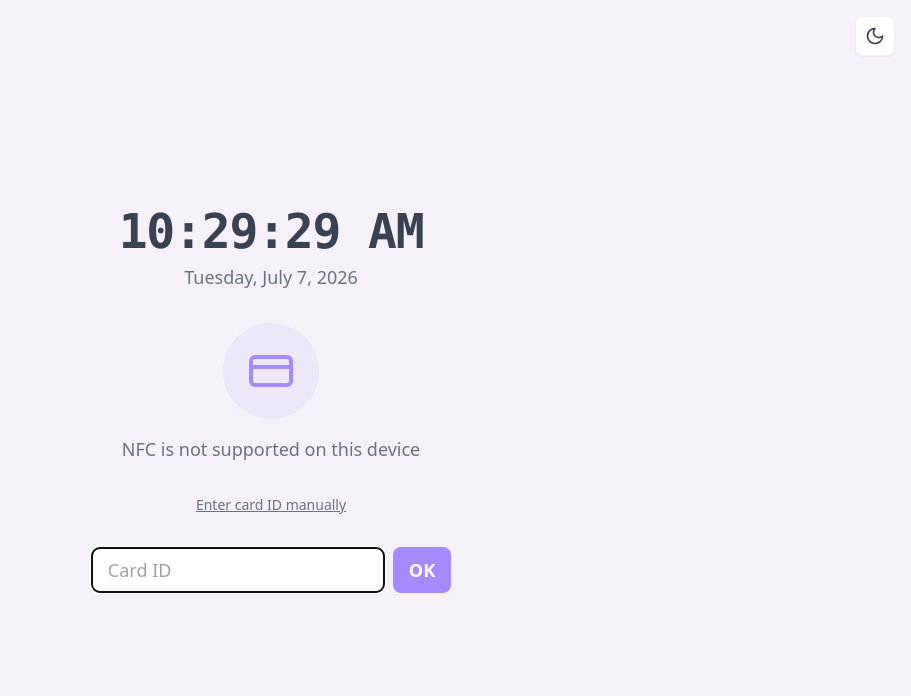
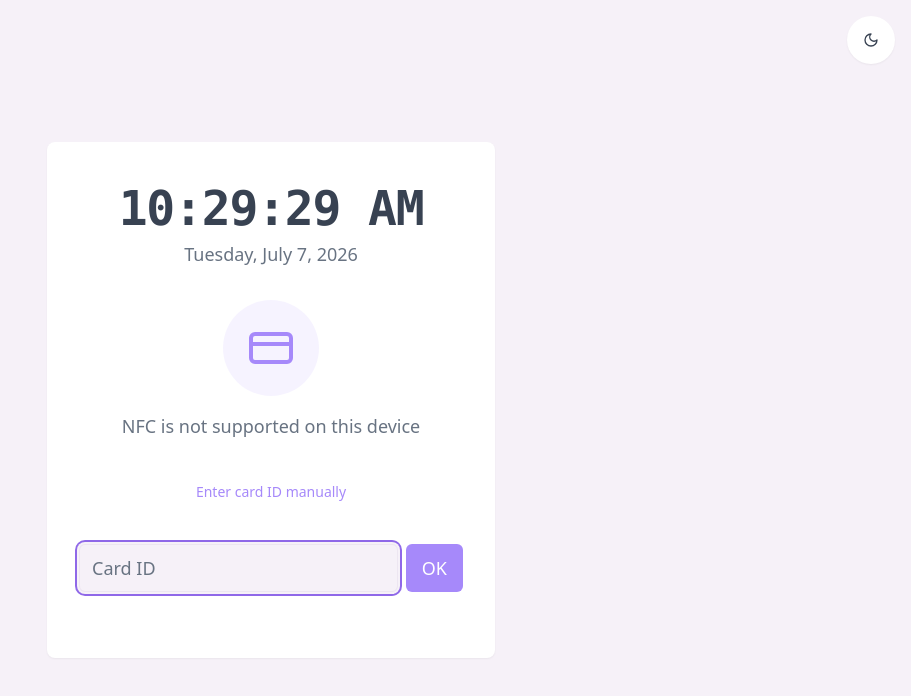
Before and after one commit to 2TAP2B/chronify, a Next.js app: page /en/kiosk in a window 1280 px wide. Both pictures are taken after a click on the button "Enter card ID manually". Shown: the top 696 px of the page, without its empty margins (369-1280 px from the left). Built offline with nearby package versions, Linux system fonts and the light colour scheme.

Commit message:
feat(kiosk): align screen with app design (shadcn Card/Button/Badge/Input) + HH:MM:SS live display (#55)
Refs #54

Co-authored-by: 2b <steltner@pm>

```diff
--- a/src/components/kiosk/kiosk-screen.tsx
+++ b/src/components/kiosk/kiosk-screen.tsx
@@ -6,6 +6,12 @@ import { useState, useEffect, useRef, useCallback } from "react";
 import { useTheme } from "next-themes";
 import { useTranslations } from "next-intl";
 import { Play, Square, Coffee, LogOut, Sun, Moon, CreditCard, Download } from "lucide-react";
+import { Card, CardContent } from "@/components/ui/card";
+import { Button } from "@/components/ui/button";
+import { Badge } from "@/components/ui/badge";
+import { Input } from "@/components/ui/input";
+import { cn } from "@/lib/utils";
+import { formatDuration } from "@/lib/timer-utils";
 
 type TimerStatus = {
   active: boolean;
@@ -51,7 +57,6 @@ export function KioskScreen({ locale }: { locale: string }) {
   const [session, setSession] = useState<KioskSession | null>(null);
   const [busy, setBusy] = useState(false);
   const [errorMsg, setErrorMsg] = useState("");
-  const [stoppedMinutes, setStoppedMinutes] = useState<number | null>(null);
   const [now, setNow] = useState(() => new Date());
   const [showManual, setShowManual] = useState(false);
   const [manualCardId, setManualCardId] = useState("");
@@ -102,7 +107,6 @@ export function KioskScreen({ locale }: { locale: string }) {
     if (logoutTimerRef.current) clearTimeout(logoutTimerRef.current);
     logoutTimerRef.current = setTimeout(() => {
       setSession(null);
-      setStoppedMinutes(null);
       setErrorMsg("");
     }, AUTO_LOGOUT_S * 1000);
   }, []);
@@ -110,7 +114,6 @@ export function KioskScreen({ locale }: { locale: string }) {
   const logout = useCallback(() => {
     if (logoutTimerRef.current) clearTimeout(logoutTimerRef.current);
     setSession(null);
-    setStoppedMinutes(null);
     setErrorMsg("");
   }, []);
 
@@ -141,9 +144,6 @@ export function KioskScreen({ locale }: { locale: string }) {
             fetchedAtMs: Date.now(),
           });
           armLogoutTimer();
-          if (action === "stop" || tap.workedMinutes !== undefined) {
-            setStoppedMinutes(tap.workedMinutes ?? null);
-          }
         }
       } catch {
         setErrorMsg(t("scanError"));
@@ -239,10 +239,6 @@ export function KioskScreen({ locale }: { locale: string }) {
       : 0
     : 0;
   const totalTodayMs = (s?.todayWorkedMs ?? 0) + currentWorkMs;
-  const todayH = Math.floor(totalTodayMs / 3_600_000);
-  const todayM = Math.floor((totalTodayMs % 3_600_000) / 60_000);
-  const stoppedH = stoppedMinutes != null ? Math.floor(stoppedMinutes / 60) : 0;
-  const stoppedM = stoppedMinutes != null ? stoppedMinutes % 60 : 0;
 
   const localeStr = locale === "en" ? "en-US" : "de-DE";
   const timeStr = now.toLocaleTimeString(localeStr, {
@@ -267,34 +263,39 @@ export function KioskScreen({ locale }: { locale: string }) {
       <div className="absolute left-0 right-0 top-0 flex items-center justify-between p-4">
         <div>
           {s && (
-            <button
+            <Button
+              variant="outline"
+              size="default"
               onClick={logout}
-              className="flex items-center gap-2 rounded-lg border bg-card px-4 py-2 text-base text-foreground shadow-sm transition hover:bg-accent"
+              className="h-12 gap-2 px-5 text-lg"
             >
               <LogOut className="h-5 w-5" />
               {t("logoutBtn")}
-            </button>
+            </Button>
           )}
         </div>
-        <button
+        <Button
+          variant="ghost"
+          size="icon"
           onClick={toggleTheme}
-          className="flex h-10 w-10 items-center justify-center rounded-lg border bg-card text-foreground shadow-sm transition hover:bg-accent"
           aria-label={t("themeToggle")}
+          className="h-12 w-12 rounded-full border bg-card shadow-sm"
         >
           {mounted && resolvedTheme === "dark" ? (
-            <Sun className="h-5 w-5" />
+            <Sun className="h-6 w-6" />
           ) : (
-            <Moon className="h-5 w-5" />
+            <Moon className="h-6 w-6" />
           )}
-        </button>
+        </Button>
       </div>
 
-      {/* ---- logged-out / tap prompt ---- */}
+      {/* ---- logged-out tap prompt ---- */}
       {!s && (
-        <div className="flex flex-col items-center gap-8">
+        <Card className="w-full max-w-md border-2 py-10">
+          <CardContent className="flex flex-col items-center gap-8">
             <div className="flex flex-col items-center gap-2">
               <p className="font-mono text-5xl font-bold tabular-nums tracking-tight">{timeStr}</p>
-            <p className="text-lg text-muted-foreground capitalize">{dateStr}</p>
+              <p className="text-lg capitalize text-muted-foreground">{dateStr}</p>
             </div>
             <div className="flex flex-col items-center gap-4">
               <div className="flex h-24 w-24 items-center justify-center rounded-full bg-primary/10">
@@ -311,12 +312,9 @@ export function KioskScreen({ locale }: { locale: string }) {
               ) : (
                 <div className="flex flex-col items-center gap-3">
                   {nfcSupported ? (
-                  <button
-                    onClick={armNfc}
-                    className="rounded-xl bg-primary px-8 py-4 text-xl font-semibold text-primary-foreground shadow-lg transition hover:bg-primary/90 active:scale-95"
-                  >
+                    <Button onClick={armNfc} className="h-14 rounded-xl px-8 text-xl shadow-md">
                       {t("enableNfc")}
-                  </button>
+                    </Button>
                   ) : (
                     <p className="text-lg text-muted-foreground">{t("nfcNotSupported")}</p>
                   )}
@@ -329,12 +327,9 @@ export function KioskScreen({ locale }: { locale: string }) {
                 </div>
               )}
             </div>
-          <button
-            onClick={() => setShowManual(!showManual)}
-            className="text-sm text-muted-foreground underline hover:text-foreground"
-          >
+            <Button variant="link" onClick={() => setShowManual(!showManual)} className="text-sm">
               {t("manualEntry")}
-          </button>
+            </Button>
             {showManual && (
               <form
                 onSubmit={(e) => {
@@ -345,28 +340,25 @@ export function KioskScreen({ locale }: { locale: string }) {
                     setShowManual(false);
                   }
                 }}
-              className="flex gap-2"
+                className="flex w-full max-w-sm gap-2"
               >
-              <input
+                <Input
                   type="text"
                   value={manualCardId}
                   onChange={(e) => setManualCardId(e.target.value)}
                   placeholder={t("cardIdPlaceholder")}
-                className="rounded-lg border px-4 py-2 text-lg"
+                  className="h-12 text-lg"
                   maxLength={20}
                   autoFocus
                 />
-              <button
-                type="submit"
-                className="rounded-lg bg-primary px-4 py-2 text-lg font-semibold text-primary-foreground"
-              >
+                <Button type="submit" className="h-12 text-lg">
                   OK
-              </button>
+                </Button>
               </form>
             )}
             {errorMsg && !showManual && <p className="text-lg text-destructive">{errorMsg}</p>}
-          {installPrompt && !isStandalone && (
-            <button
+            <Button
+              variant="outline"
               onClick={async () => {
                 if (!installPrompt) return;
                 await installPrompt.prompt();
@@ -376,60 +368,67 @@ export function KioskScreen({ locale }: { locale: string }) {
                   setIsStandalone(true);
                 }
               }}
-              className="flex items-center gap-2 rounded-xl border-2 border-primary px-6 py-3 text-base font-semibold text-primary transition hover:bg-primary/5 active:scale-95"
+              className={`h-12 gap-2 rounded-xl px-6 text-base ${
+                installPrompt && !isStandalone ? "border-primary text-primary" : "hidden"
+              }`}
             >
               <Download className="h-5 w-5" />
               {t("installApp")}
-            </button>
-          )}
-        </div>
+            </Button>
+          </CardContent>
+        </Card>
       )}
 
       {/* ---- logged in: employee session ---- */}
       {s && (
-        <div className="flex flex-col items-center gap-6">
-          <h1 className="text-4xl font-bold">{t(greetingKey, { name: s.firstName })}</h1>
+        <Card className="w-full max-w-lg border-2 py-10">
+          <CardContent className="flex flex-col items-center gap-6">
+            <h1 className="text-3xl font-bold tracking-tight">
+              {t(greetingKey, { name: s.firstName })}
+            </h1>
 
-          <div className="flex flex-col items-center gap-1">
-            <p
-              className={`text-xl font-semibold ${s.onBreak ? "text-yellow-600" : s.active ? "text-emerald-600" : "text-muted-foreground"}`}
+            <div className="flex flex-col items-center gap-2">
+              <Badge
+                variant={s.onBreak ? "secondary" : s.active ? "default" : "outline"}
+                className={cn(
+                  "px-4 py-1 text-base",
+                  s.active && !s.onBreak && "bg-emerald-600 text-white hover:bg-emerald-600"
+                )}
               >
                 {s.onBreak ? t("breakLabel") : s.active ? t("runningLabel") : t("idleLabel")}
-            </p>
-            <p className="font-mono text-5xl font-bold tabular-nums tracking-tight">
-              {todayH}h {String(todayM).padStart(2, "0")}min
+              </Badge>
+              <p className="mt-2 font-mono text-6xl font-bold tabular-nums tracking-tight">
+                {formatDuration(totalTodayMs)}
               </p>
               <p className="text-sm text-muted-foreground">{t("todayLabel")}</p>
             </div>
 
-          <div className="mt-2 flex flex-col items-center gap-3">
-            <button
+            <div className="mt-2 flex flex-col items-center gap-4">
+              <Button
                 onClick={() => void handleTap(s.cardId, s.active ? "stop" : "start")}
                 disabled={busy}
-              className={`flex h-44 w-44 flex-col items-center justify-center gap-2 rounded-3xl text-2xl font-bold text-primary-foreground shadow-xl transition active:scale-95 disabled:opacity-50 ${
+                className={cn(
+                  "flex h-44 w-44 flex-col gap-2 rounded-3xl text-2xl font-bold shadow-xl active:scale-95",
                   s.active ? "bg-red-600 hover:bg-red-700" : "bg-emerald-600 hover:bg-emerald-700"
-              }`}
+                )}
               >
                 {s.active ? <Square className="h-12 w-12" /> : <Play className="h-12 w-12" />}
                 {s.active ? t("stopBtn") : t("startBtn")}
-            </button>
-            <button
+              </Button>
+              <Button
+                variant="secondary"
                 onClick={() => void handleTap(s.cardId, s.onBreak ? "endbreak" : "break")}
                 disabled={busy || !s.active}
-              className="flex items-center gap-3 rounded-2xl bg-secondary px-10 py-5 text-xl font-semibold text-secondary-foreground shadow-md transition hover:bg-secondary/80 active:scale-95 disabled:opacity-40"
+                className="h-14 gap-3 rounded-2xl px-10 text-xl active:scale-95"
               >
                 <Coffee className="h-7 w-7" />
                 {s.onBreak ? t("breakEndBtn") : t("breakBtn")}
-            </button>
+              </Button>
             </div>
 
-          {stoppedMinutes != null && !s.active && (
-            <p className="text-lg text-emerald-600">
-              {t("stoppedSummary", { hours: stoppedH, minutes: String(stoppedM).padStart(2, "0") })}
-            </p>
-          )}
             {errorMsg && <p className="text-destructive">{errorMsg}</p>}
-        </div>
+          </CardContent>
+        </Card>
       )}
     </div>
   );
--- a/src/messages/de.json
+++ b/src/messages/de.json
@@ -597,7 +597,6 @@
     "runningLabel": "Zeiterfassung läuft",
     "idleLabel": "Nicht gebucht",
     "todayLabel": "Heute erfasst",
-    "stoppedSummary": "Zeit erfasst: {hours}h {minutes}min",
     "logoutBtn": "Abmelden",
     "themeToggle": "Design wechseln",
     "loading": "Wird verarbeitet…",
--- a/src/messages/en.json
+++ b/src/messages/en.json
@@ -597,7 +597,6 @@
     "runningLabel": "Time tracking running",
     "idleLabel": "Not clocked in",
     "todayLabel": "Recorded today",
-    "stoppedSummary": "Time recorded: {hours}h {minutes}min",
     "logoutBtn": "Log out",
     "themeToggle": "Toggle theme",
     "loading": "Processing…",
```
Lines whose indentation alone changed are shown as unchanged.
